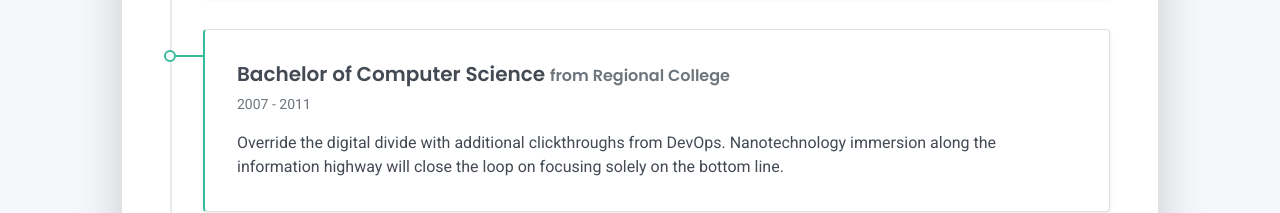
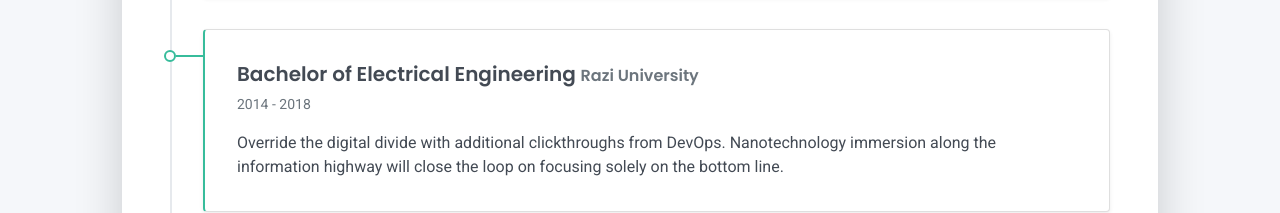
Before and after one commit to e-Sohrab/e-Sohrab.github.io, a plain HTML site: page index.html in a window 1280 px wide. Shown: the part 2057-2270 px from the top of the page. Drawn offline with Linux system fonts and the light colour scheme.

Commit message:
change introduction3

```diff
--- a/index.html
+++ b/index.html
@@ -178,8 +178,8 @@
       </div>
       <div class="timeline-card timeline-card-success card shadow-sm">
         <div class="card-body">
-          <div class="h5 mb-1">Bachelor of Computer Science <span class="text-muted h6">from Regional College</span></div>
-          <div class="text-muted text-small mb-2">2007 - 2011</div>
+          <div class="h5 mb-1">Bachelor of Electrical Engineering <span class="text-muted h6">Razi University</span></div>
+          <div class="text-muted text-small mb-2">2014 - 2018</div>
           <div>Override the digital divide with additional clickthroughs from DevOps. Nanotechnology immersion along the information highway will close the loop on focusing solely on the bottom line.</div>
         </div>
       </div>
```
